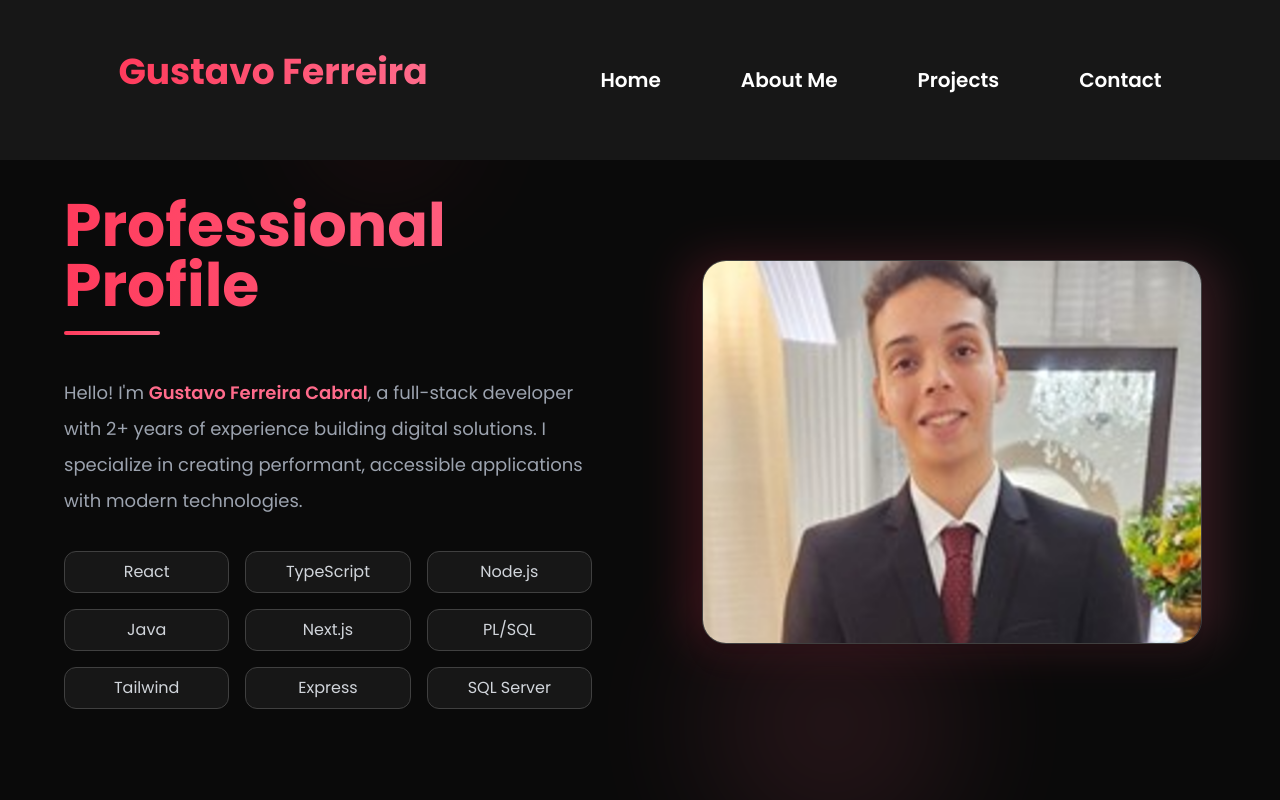
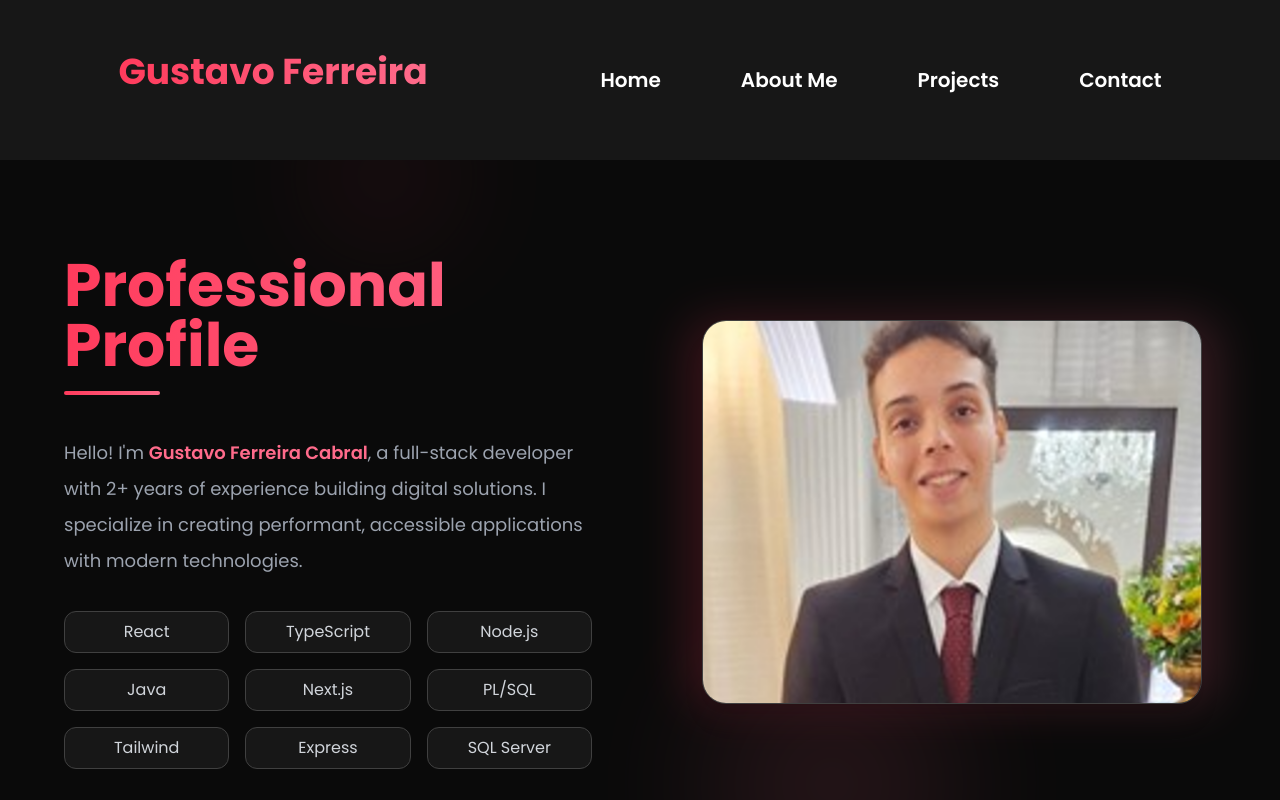
Before and after one commit to guissx/FullStack, a Next.js app: page / in a window 1280 px wide. Shown: the top 800 px of the page. Built offline with nearby package versions, Linux system fonts and the light colour scheme.

Commit message:
fix: about bug

```diff
--- a/components/about.tsx
+++ b/components/about.tsx
@@ -5,7 +5,7 @@ export function About() {
     const skills = ['React', 'TypeScript', 'Node.js', 'Java', 'Next.js', 'PL/SQL', 'Tailwind', 'Express', 'SQL Server'];
 
     return (
-        <section id="about" className="w-full min-h-screen top-5 flex items-center justify-center bg-neutral-950 px-4 sm:px-6 py-12 md:py-20 lg:py-24 relative overflow-hidden">
+        <section id="about" className="w-full min-h-screen top-20 flex items-center justify-center bg-neutral-950 px-4 sm:px-6 py-12 md:py-20 lg:py-24 relative overflow-hidden">
             {/* Background elements */}
             <div className="absolute inset-0 overflow-hidden opacity-10 pointer-events-none">
                 <div className="absolute top-0 left-1/4 w-32 h-32 rounded-full bg-[#FF3B5C] blur-3xl" />
```
